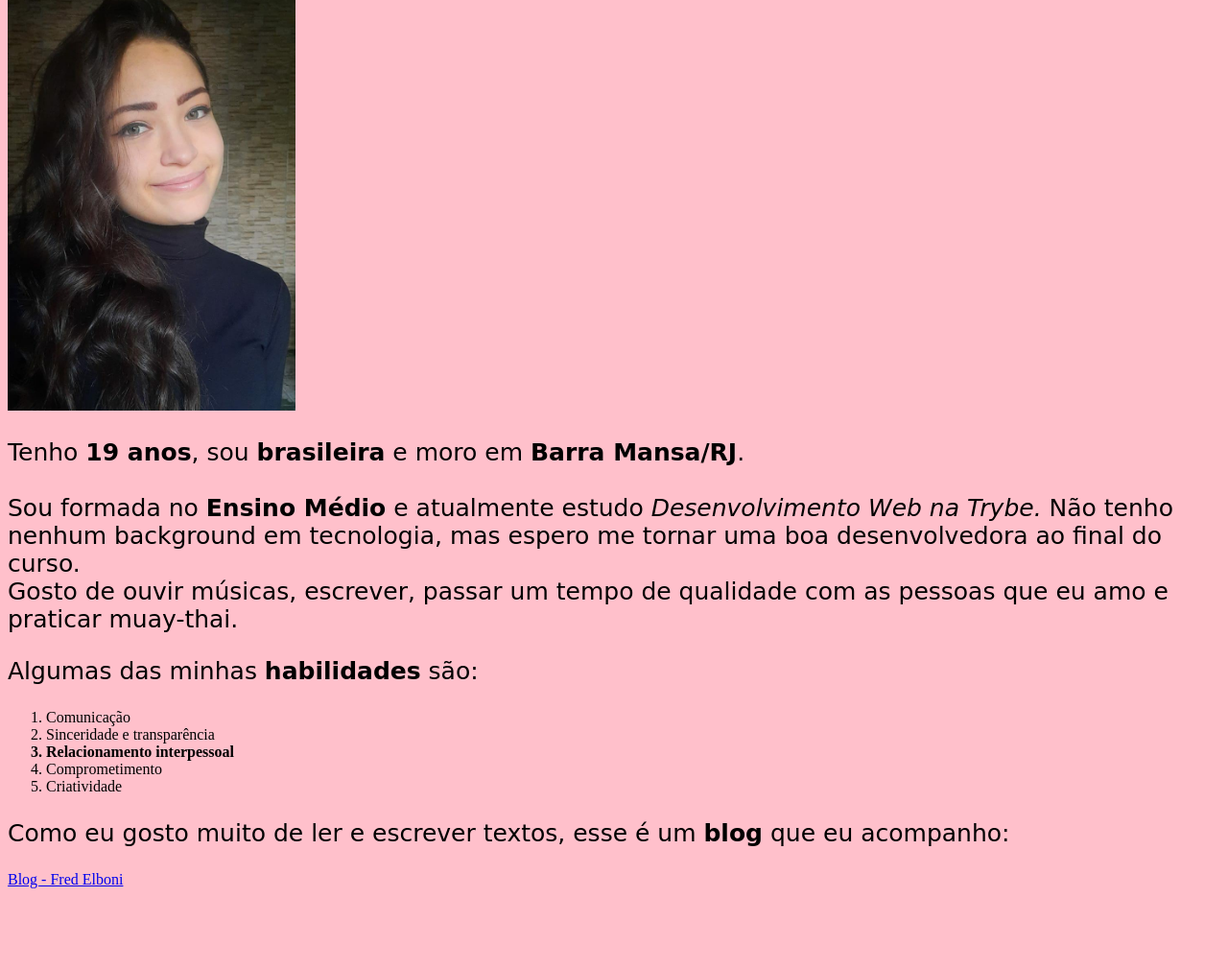
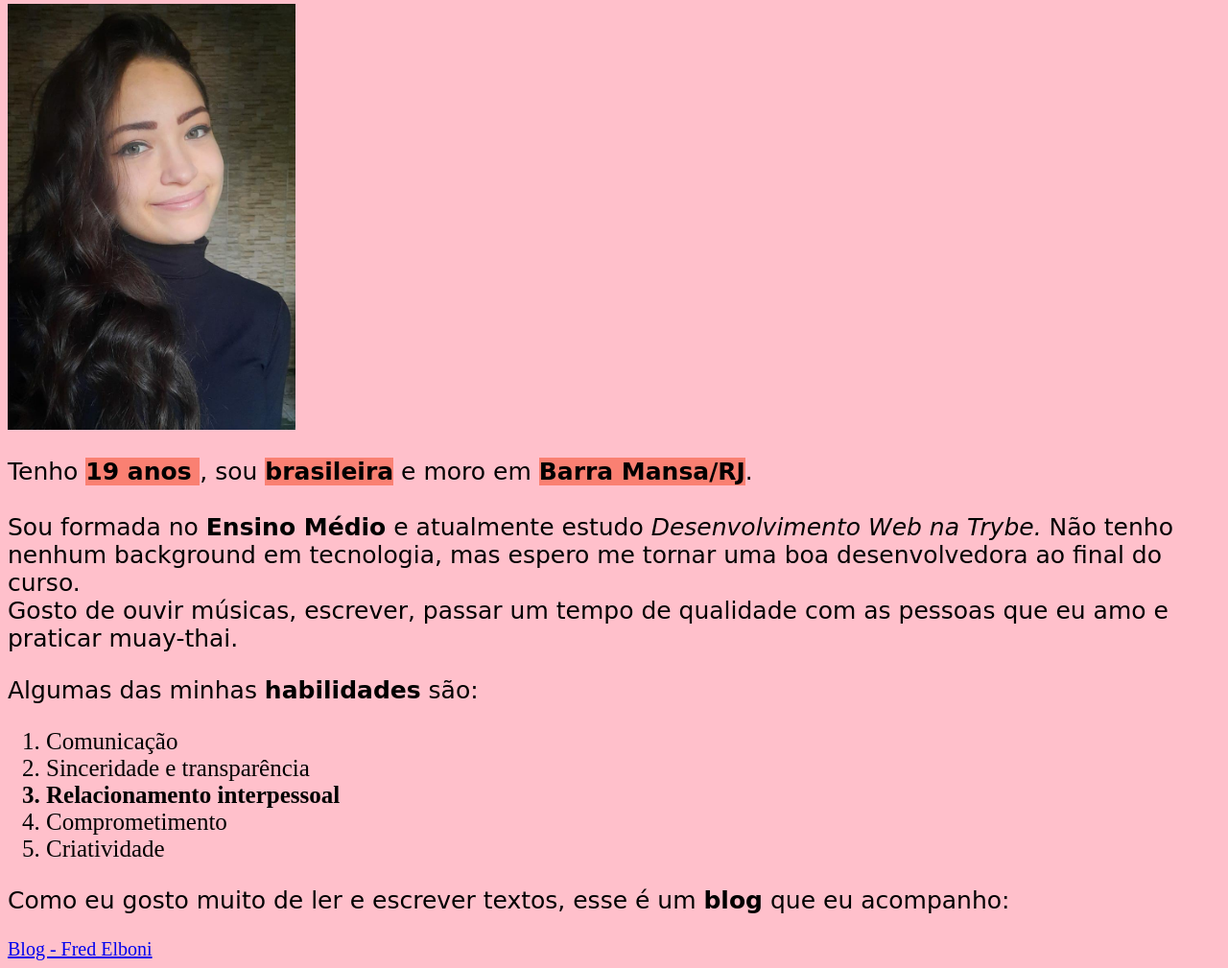
Before and after one commit to MaiaraBorgesAlmeida/MaiaraBorgesAlmeida.github.io, a plain HTML site: page index.html in a window 1280 px wide. Shown: the part 378-1387 px from the top of the page at 96% size. Before the commit the page ends 1312 px from the top, so only its background shows below. Drawn offline with Linux system fonts and the light colour scheme.

Commit message:
alterar estilo das tags e colocar tamnho diferentes na lista

```diff
--- a/index.html
+++ b/index.html
@@ -28,13 +28,33 @@
           background-color:pink;
         }
 
+        .idade {
+          background-color:salmon;
+        }
+
+        .nacionalidade {
+          background-color: salmon;
+        }
+
+        .cidade {
+          background-color: salmon;
+        }
+
+        .estilodelista {
+          font-size: 25px;
+        }
+
+        .indice {
+          font-size: 20px;
+        }
+
       </style>
 
   </head>
   <body>
      <h1>Seja bem vindo(a) ao meu portifólio!</h1>
 
-     <ul>
+     <ul class="indice">
       <li><a href="#Foto">Foto</a></li>
       <li><a href="#Apresentação">Apresentação</a></li>
       <li><a href="#Habilidades">Habilidades</a></li>
@@ -47,8 +67,8 @@
       width=300px
       id= "Foto"/>
 
-     <p id="Apresentação"> Tenho <strong>19 anos</strong>, sou <strong>brasileira</strong>
-      e moro em <strong>Barra Mansa/RJ</strong>.
+     <p id="Apresentação"> Tenho <strong class="idade">19 anos </strong>, sou <strong class="nacionalidade">brasileira</strong>
+      e moro em <strong class="cidade">Barra Mansa/RJ</strong>.
        <br>
        <br>
        Sou formada no <strong>Ensino Médio</strong> e atualmente estudo <em>Desenvolvimento Web na Trybe.</em>
@@ -59,7 +79,7 @@
 
 
     <p id="Habildades"> Algumas das minhas <strong>habilidades</strong> são:</p>
-      <ol>
+      <ol class="estilodelista">
       <li>Comunicação</li>
       <li>Sinceridade e transparência</li>
       <b><li>Relacionamento interpessoal</li></b>
@@ -69,7 +89,7 @@
 
       <p id="Blog">Como eu gosto muito de ler e escrever textos,
         esse é um <strong>blog</strong> que eu acompanho:</p>
-      <a href="https://fredelboni.com.br/blog" target="_blank">Blog - Fred Elboni</a>
+      <a class="indice" href="https://fredelboni.com.br/blog" target="_blank">Blog - Fred Elboni</a>
 
     </body>
  <html>
```
